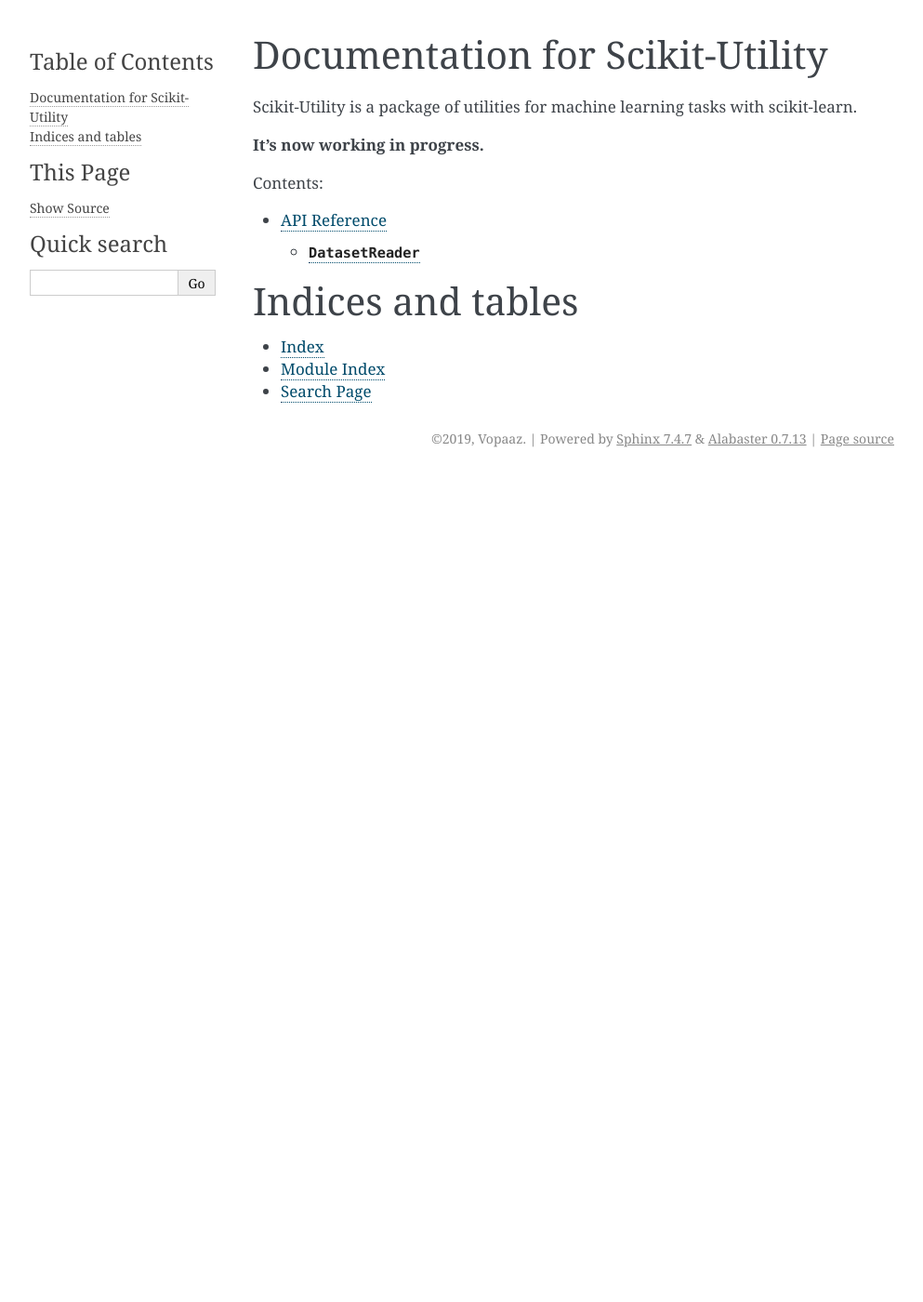
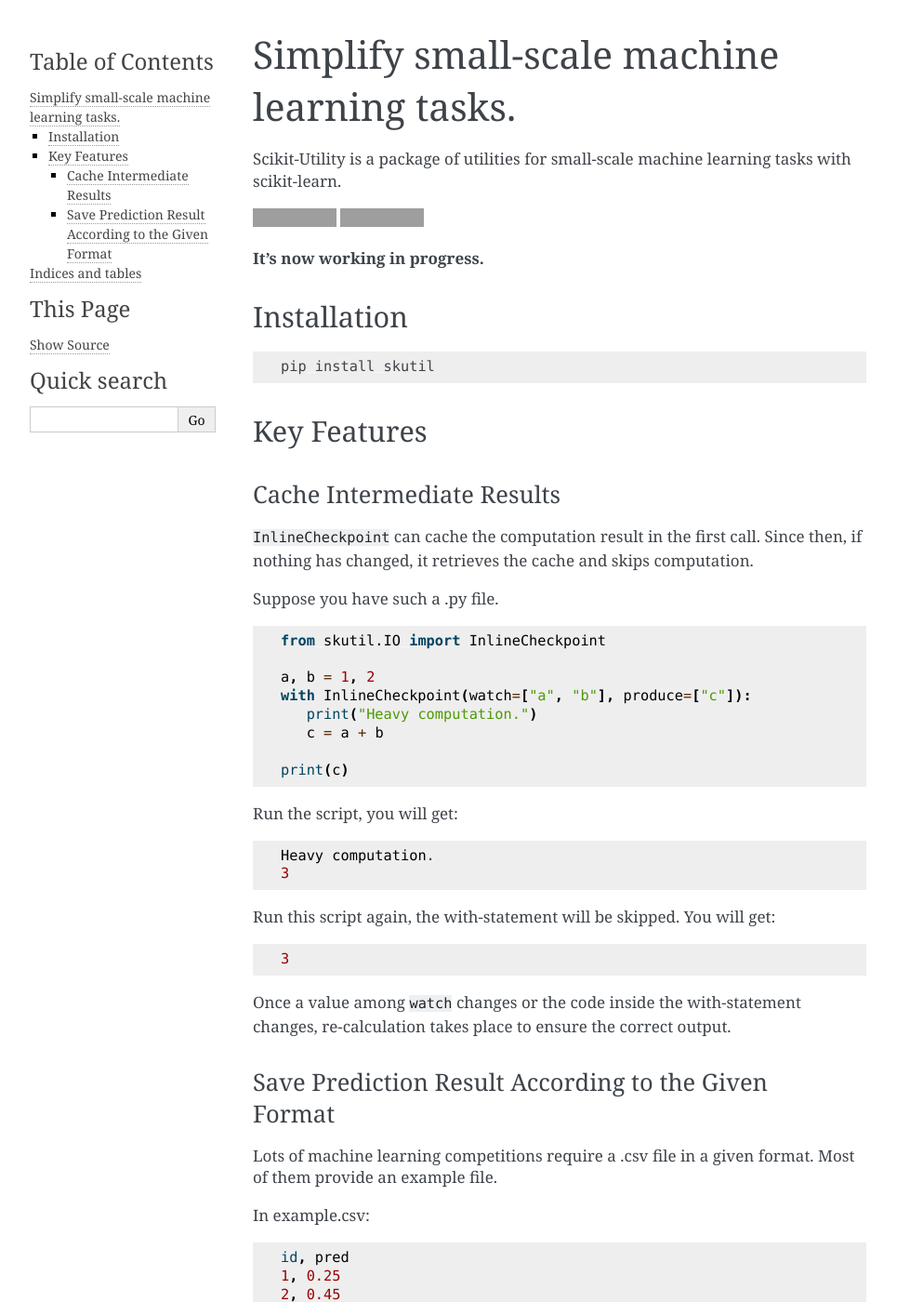
Before and after one commit to Vopaaz/learning-utility, a Sphinx documentation site: the page built from docs/source/index.rst, in a window 1280 px wide and 1400 px high. Shown: the whole window at 93% size, without its empty margins (148-1141 px from the left). Built offline with Sphinx 7.4.7, drawn with Linux system fonts in a browser that asks for light colours; some of the changed text lies outside the part shown; grey boxes are pictures that could not be loaded.

Commit message:
Add documentation for index.rst

```diff
--- a/docs/source/conf.py
+++ b/docs/source/conf.py
@@ -31,6 +31,7 @@
 # extensions coming with Sphinx (named 'sphinx.ext.*') or your custom
 # ones.
 extensions = [
+    'sphinx.ext.doctest'
 ]
 
 # Add any paths that contain templates here, relative to this directory.
--- a/docs/source/content/API.rst
+++ /dev/null
@@ -1,6 +0,0 @@
-API Reference
-==============
-
-.. py:module:: skutil.IO
-
-.. py:class:: DatasetReader(train_path, test_path=None, val_path=None, reserve=True)
--- a/docs/source/index.rst
+++ b/docs/source/index.rst
@@ -1,9 +1,95 @@
-Documentation for Scikit-Utility
-==================================
+Simplify small-scale machine learning tasks.
+===================================================
 
-Scikit-Utility is a package of utilities for machine learning tasks with scikit-learn.
+Scikit-Utility is a package of utilities for small-scale machine learning tasks with scikit-learn.
+
+.. image:: https://www.travis-ci.org/Vopaaz/Scikit-Utility.svg?branch=dev
+    :target: https://www.travis-ci.org/Vopaaz/Scikit-Utility
+
+.. image:: https://codecov.io/gh/Vopaaz/Scikit-Utility/branch/dev/graph/badge.svg
+  :target: https://codecov.io/gh/Vopaaz/Scikit-Utility
 
 **It's now working in progress.**
+
+Installation
+""""""""""""""""
+
+.. code-block:: bash
+
+    pip install skutil
+
+
+Key Features
+""""""""""""""""""""
+
+
+Cache Intermediate Results
+^^^^^^^^^^^^^^^^^^^^^^^^^^^^^^^^^^^
+
+``InlineCheckpoint`` can cache the computation result in the first call.
+Since then, if nothing has changed, it retrieves the cache and skips computation.
+
+Suppose you have such a .py file.
+
+.. code-block:: python
+
+    from skutil.IO import InlineCheckpoint
+
+    a, b = 1, 2
+    with InlineCheckpoint(watch=["a", "b"], produce=["c"]):
+       print("Heavy computation.")
+       c = a + b
+
+    print(c)
+
+Run the script, you will get::
+
+    Heavy computation.
+    3
+
+Run this script again, the with-statement will be skipped. You will get::
+
+    3
+
+Once a value among ``watch`` changes or the code inside the with-statement changes,
+re-calculation takes place to ensure the correct output.
+
+
+Save Prediction Result According to the Given Format
+^^^^^^^^^^^^^^^^^^^^^^^^^^^^^^^^^^^^^^^^^^^^^^^^^^^^^^^^^^^^^^^
+
+Lots of machine learning competitions require a .csv file in a given format.
+Most of them provide an example file.
+
+In example.csv::
+
+    id, pred
+    1, 0.25
+    2, 0.45
+    3, 0.56
+
+In some .py file::
+
+    import numpy as np
+    from skutil.IO import AutoSaver
+
+    result = np.array([0.2, 0.4, 0.1, 0.5])
+        # Typical output of a scikit-learn predictor
+
+    ac = AutoSaver(save_dir="somedir", example_path="path/to/example.csv")
+    ac.save(result, "some_name.csv")
+
+Then in your somedir/some_name.csv::
+
+    id, pred
+    1, 0.2
+    2, 0.4
+    3, 0.1
+    4, 0.5
+
+It also works if the ``result`` is a pandas DataFrame, Series, 2-dim numpy array, etc.
+Also, the encoding, seperator, header, index of the example.csv will all be recognized.
+
 
 
 
```
Also changed, not shown: README.md (+99 -2 lines), docs/source/content/IO.rst (added, +15 -0 lines).
